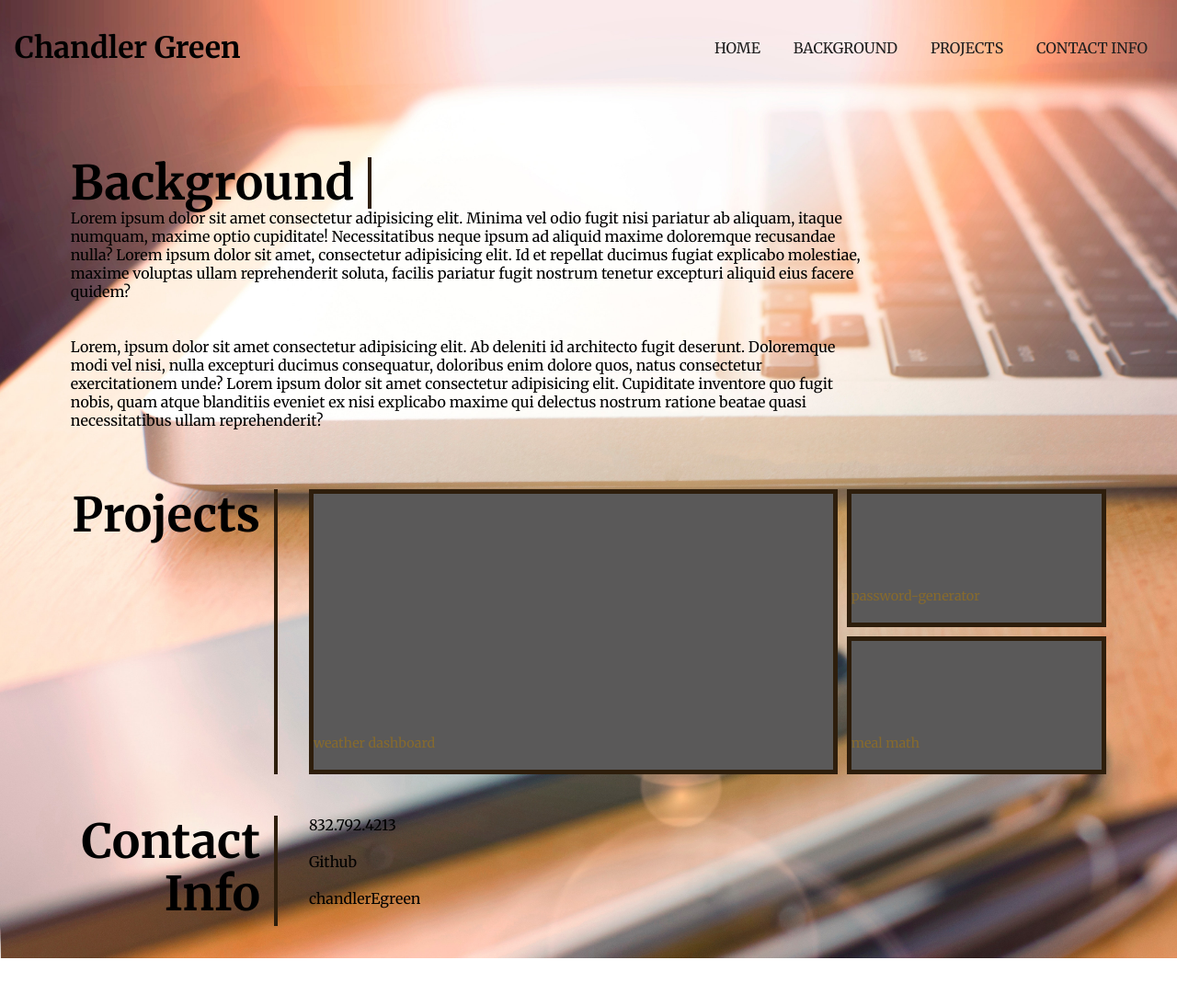
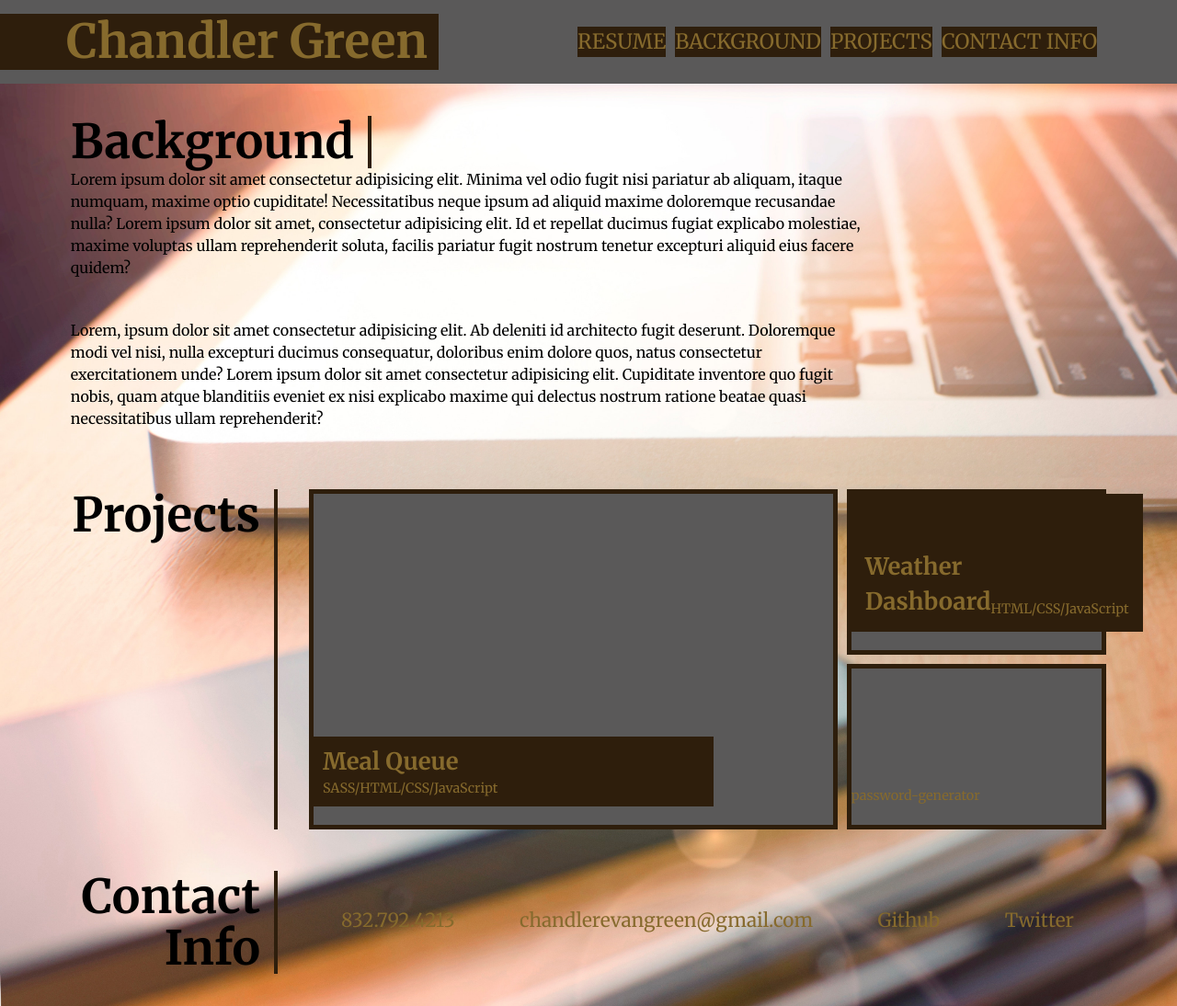
Before and after one commit to axeliono/Portfolio, a plain HTML site: page index.html in a window 1280 px wide. Shown: the whole page at 92% size. Before the commit the page ends 1042 px from the top, so only its background shows below. Drawn offline with Linux system fonts and the light colour scheme.

Commit message:
getting colors palette right; finishing alignment

```diff
--- a/assets/css/styles.scss
+++ b/assets/css/styles.scss
@@ -1,6 +1,6 @@
 @import url("https://fonts.googleapis.com/css2?family=Merriweather:wght@400;700;900&display=swap");
+$secondary-color: rgb(90, 89, 89);
 $primary-color: rgb(46, 30, 12);
-$secondary-color: rgb(90, 89, 89);
 $tertiary-color: rgb(134, 106, 45);
 
 * {
@@ -13,30 +13,54 @@ body {
   font-family: "Merriweather", serif;
   background: url("../images/background-blur-bright-684314.jpg");
   background-size: cover;
+  line-height: 1.5;
 }
 
 header {
-  padding: 2rem 1rem 4rem 1rem;
+  padding: 15px 6% 15px 0;
+  display: flex;
+  flex-direction: row;
+  justify-content: space-between;
+  flex-wrap: wrap;
+  align-items: center;
+  background-color: $secondary-color;
 
-  .header-container {
-    margin: auto;
-    overflow: hidden;
+  h1 {
+    color: $tertiary-color;
+    background-color: $primary-color;
+    padding: 5px 1% 5px 6%;
+    margin: 0;
+    font-size: 4vw;
+    line-height: 1;
+  }
+  nav {
     display: flex;
-    justify-content: space-between;
-    align-items: center;
+    flex-direction: row;
+    flex-wrap: wrap;
 
     a {
       text-decoration: none;
       text-transform: uppercase;
-      color: rgb(30, 30, 30);
-    }
+      color: $tertiary-color;
+      margin-right: 10px;
+      background-color: $primary-color;
+      background-size: 100% 0.2em;
+      background-position: bottom;
+      transition: all 0.25s ease-in;
+      font-size: 1.4rem;
 
-    li {
-      display: inline;
-      padding: 0 1rem;
+      :hover {
+        background-size: 100% 100%;
+        color: $secondary-color;
+      }
+
+      :last-child {
+        margin-right: 0;
+      }
     }
   }
 }
+
 .main-section {
   max-width: 88%;
   margin: 0 auto 0 auto;
@@ -107,3 +131,40 @@ header {
   background-color: $primary-color;
   padding: 8px 10px;
 }
+.grid-item {
+  h3 {
+    font-size: 1.6rem;
+  }
+}
+
+.contact-info {
+  address {
+    display: flex;
+    flex-wrap: wrap;
+    justify-content: space-around;
+    align-items: center;
+    height: 100%;
+
+    a {
+      color: $tertiary-color;
+      padding: 5px;
+      text-decoration: none;
+      font-size: 1.3rem;
+      font-style: normal;
+      background-repeat: no-repeat;
+      background-size: 100% 0.2rem;
+      background-position: bottom;
+      transition: all 0.25s ease-in;
+      margin: 0 0.2rem 0.1rem;
+      display: inline-block;
+
+      :hover {
+        background-size: 100% 88%;
+        color: $primary-color;
+      }
+    }
+  }
+}
+
+@media screen and (max-width: 980px) {
+}
--- a/index.html
+++ b/index.html
@@ -12,31 +12,17 @@
   </head>
   <body>
     <header>
-      <div class="header-container">
-        <div class="branding">
       <h1>Chandler Green</h1>
-        </div>
       <nav class="header-nav">
-          <ul>
-            <li>
-              <a href="index.html">Home</a>
-            </li>
-            <li>
+        <a href="index.html">Resume</a>
         <a href="#">Background</a>
-            </li>
-            <li>
         <a href="#">Projects</a>
-            </li>
-            <li>
         <a href="#">Contact Info</a>
-            </li>
-          </ul>
       </nav>
-      </div>
     </header>
 
     <main class="main-section">
-      <section class="background page-section">
+      <section class="background page-section" id="about">
         <h2>Background</h2>
 
         <div class="background-text">
@@ -62,23 +48,41 @@
         </div>
       </section>
 
-      <section class="projects page-section">
+      <section class="projects page-section" id="projects">
         <h2>Projects</h2>
 
         <div class="project-container">
-          <div class="grid-item">weather dashboard</div>
+          <a
+            href="https://axeliono.github.io/group-project-1/"
+            class="grid-item meal-queue"
+          >
+            <div>
+              <h3>Meal Queue</h3>
+              <span>SASS/HTML/CSS/JavaScript</span>
+            </div>
+          </a>
+          <a href="#" class="grid-item weather-dashboard">
+            <div class="grid-item weather-dashboard">
+              <h3>Weather Dashboard</h3>
+              <span>HTML/CSS/JavaScript</span>
+            </div>
+          </a>
+
           <div class="grid-item">password-generator</div>
-          <div class="grid-item">meal math</div>
         </div>
       </section>
 
-      <section class="contact-info page-section">
+      <section class="contact-info page-section" id="contact">
         <h2>Contact Info</h2>
-
-        <div class="contacts">
-          <p>832.792.4213</p>
-          <p>Github</p>
-          <p>chandlerEgreen</p>
+        <div>
+          <address>
+            <a href="tel:+8327924213">832.792.4213</a>
+            <a href="mailto:chandlerevangreen@gmail.com"
+              >chandlerevangreen@gmail.com</a
+            >
+            <a href="">Github</a>
+            <a href="#">Twitter</a>
+          </address>
         </div>
       </section>
     </main>
```
Also changed, not shown: assets/css/styles.min.css, 1 other file. Lines whose indentation alone changed are shown as unchanged.
